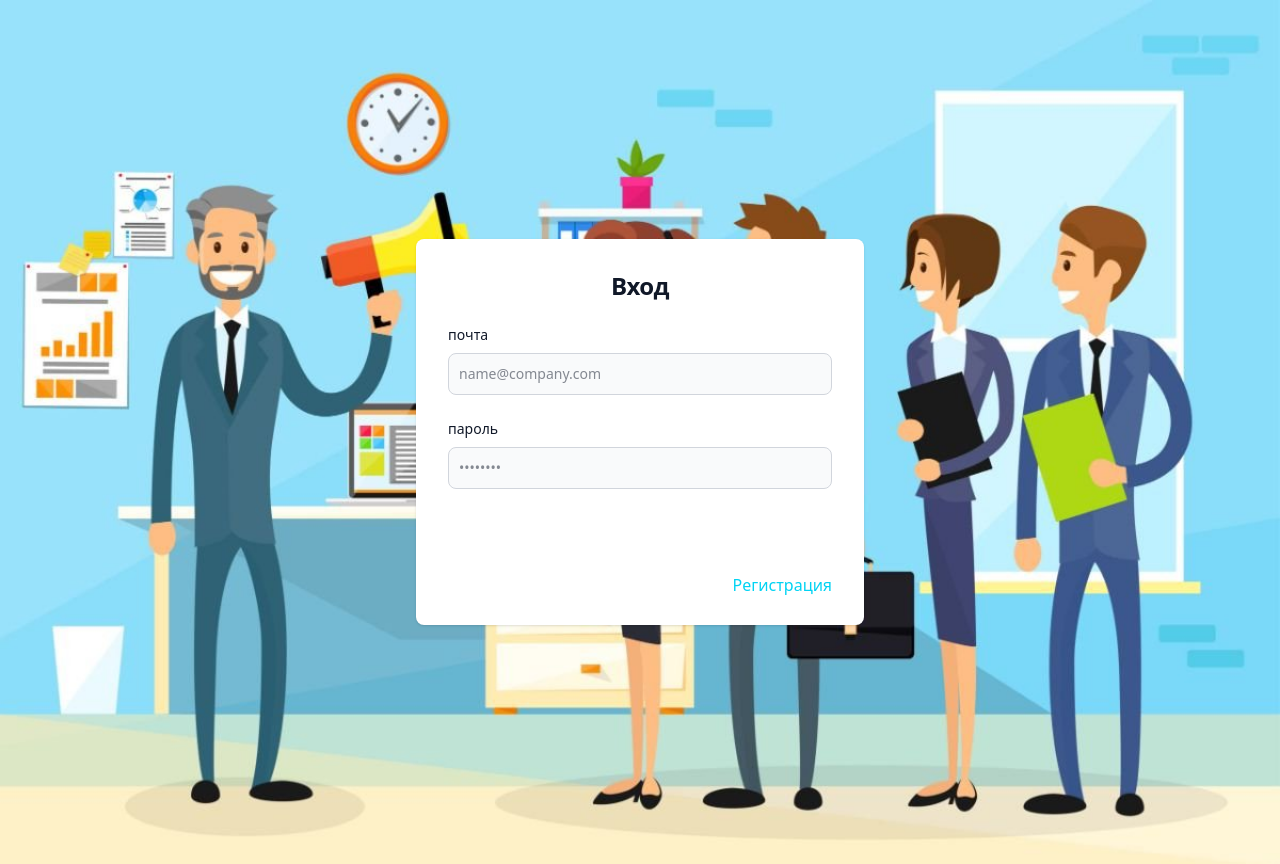
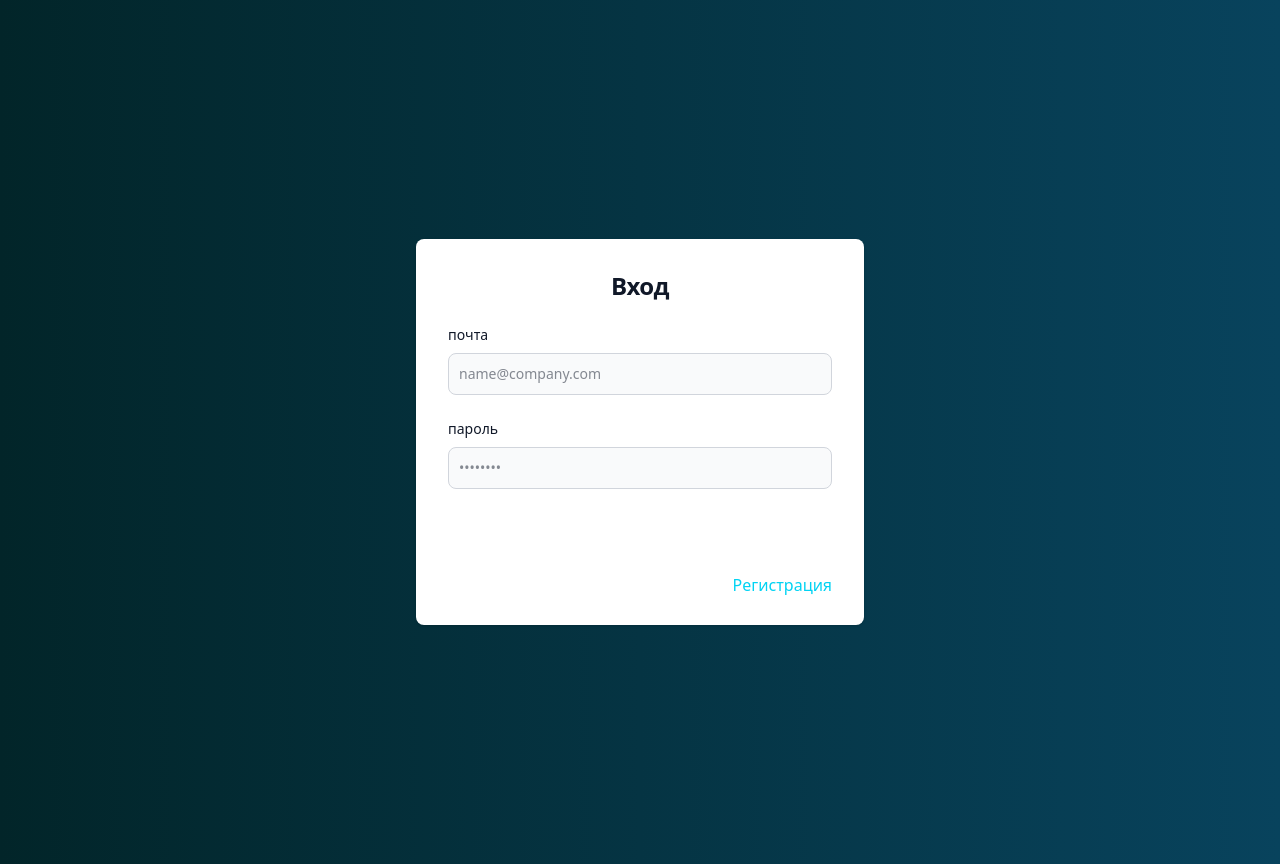
Before and after one commit to kizirgaleevmr/worktabel, a React (Vite) app: page /login in a window 1280 px wide. Built offline with nearby package versions, Linux system fonts and the light colour scheme.

Commit message:
Стили sass

```diff
--- a/src/sass/main.css
+++ b/src/sass/main.css
@@ -1,5 +1,5 @@
 body {
-  background-image: url("/src/assets/image.jpg");
+  background-image: linear-gradient(to right, #022529, #08435d);
   background-size: cover;
 }
 
--- a/src/sass/main.min.css
+++ b/src/sass/main.min.css
@@ -1 +1 @@
-body{background-image:url("/src/assets/image.jpg");background-size:cover}.alert__active{transform:scale(1)}.alert{transform:scale(0)}#pasteImg img{width:200px}.active__show_users{display:block}.none__show_users{display:none}.drower{position:absolute;background:white;right:0;left:0;width:100%;transition:all ease 0.9s}.drower__close{transform:scale(0)}.drower__open{transform:scale(1)}table{font-size:12px}.day{width:400px}.red{color:red}.gray{color:gray}.bg-green{padding:4px;background-color:green}.bg{padding:4px}.sticky-column{position:sticky;color:white;left:0;width:250px;background-color:#2f4f4f;z-index:1}.static_text{font-size:16px}
+body{background-image:linear-gradient(to right, #022529, #08435d);background-size:cover}.alert__active{transform:scale(1)}.alert{transform:scale(0)}#pasteImg img{width:200px}.active__show_users{display:block}.none__show_users{display:none}.drower{position:absolute;background:white;right:0;left:0;width:100%;transition:all ease 0.9s}.drower__close{transform:scale(0)}.drower__open{transform:scale(1)}table{font-size:12px}.day{width:400px}.red{color:red}.gray{color:gray}.bg-green{padding:4px;background-color:green}.bg{padding:4px}.sticky-column{position:sticky;color:white;left:0;width:250px;background-color:#2f4f4f;z-index:1}.static_text{font-size:16px}
--- a/src/sass/main.sass
+++ b/src/sass/main.sass
@@ -1,6 +1,7 @@
 body
-    background-image: url('/src/assets/image.jpg')
+    // background-image: url('/src/assets/image2.jpg')
     // background-repeat: no-repeat
+    background-image: linear-gradient(to right, #022529, #08435d)
     background-size: cover
 
 .alert__active
--- a/src/sass/main.sass.min.css
+++ b/src/sass/main.sass.min.css
@@ -1,2 +1,2 @@
-body{background-image:url("/src/assets/image.jpg");background-size:cover}.alert__active{transform:scale(1)}.alert{transform:scale(0)}#pasteImg img{width:200px}.active__show_users{display:block}.none__show_users{display:none}.drower{position:absolute;background:#fff;right:0;left:0;width:100%;transition:all ease .9s}.drower__close{transform:scale(0)}.drower__open{transform:scale(1)}table{font-size:12px}.day{width:400px}.red{color:red}.gray{color:gray}.bg-green{padding:4px;background-color:green}.bg{padding:4px}.sticky-column{position:-webkit-sticky;position:sticky;color:#fff;left:0;width:250px;background-color:#2f4f4f;z-index:1}.static_text{font-size:16px}
+body{background-image:linear-gradient(to right, #022529, #02354a);background-size:cover}.alert__active{transform:scale(1)}.alert{transform:scale(0)}#pasteImg img{width:200px}.active__show_users{display:block}.none__show_users{display:none}.drower{position:absolute;background:#fff;right:0;left:0;width:100%;transition:all ease .9s}.drower__close{transform:scale(0)}.drower__open{transform:scale(1)}table{font-size:12px}.day{width:400px}.red{color:red}.gray{color:gray}.bg-green{padding:4px;background-color:green}.bg{padding:4px}.sticky-column{position:-webkit-sticky;position:sticky;color:#fff;left:0;width:250px;background-color:#2f4f4f;z-index:1}.static_text{font-size:16px}
 /*# sourceMappingURL=main.sass.min.css.map */
```
Also changed, not shown: 2 other files (tests, documents, lock files or other folders).
